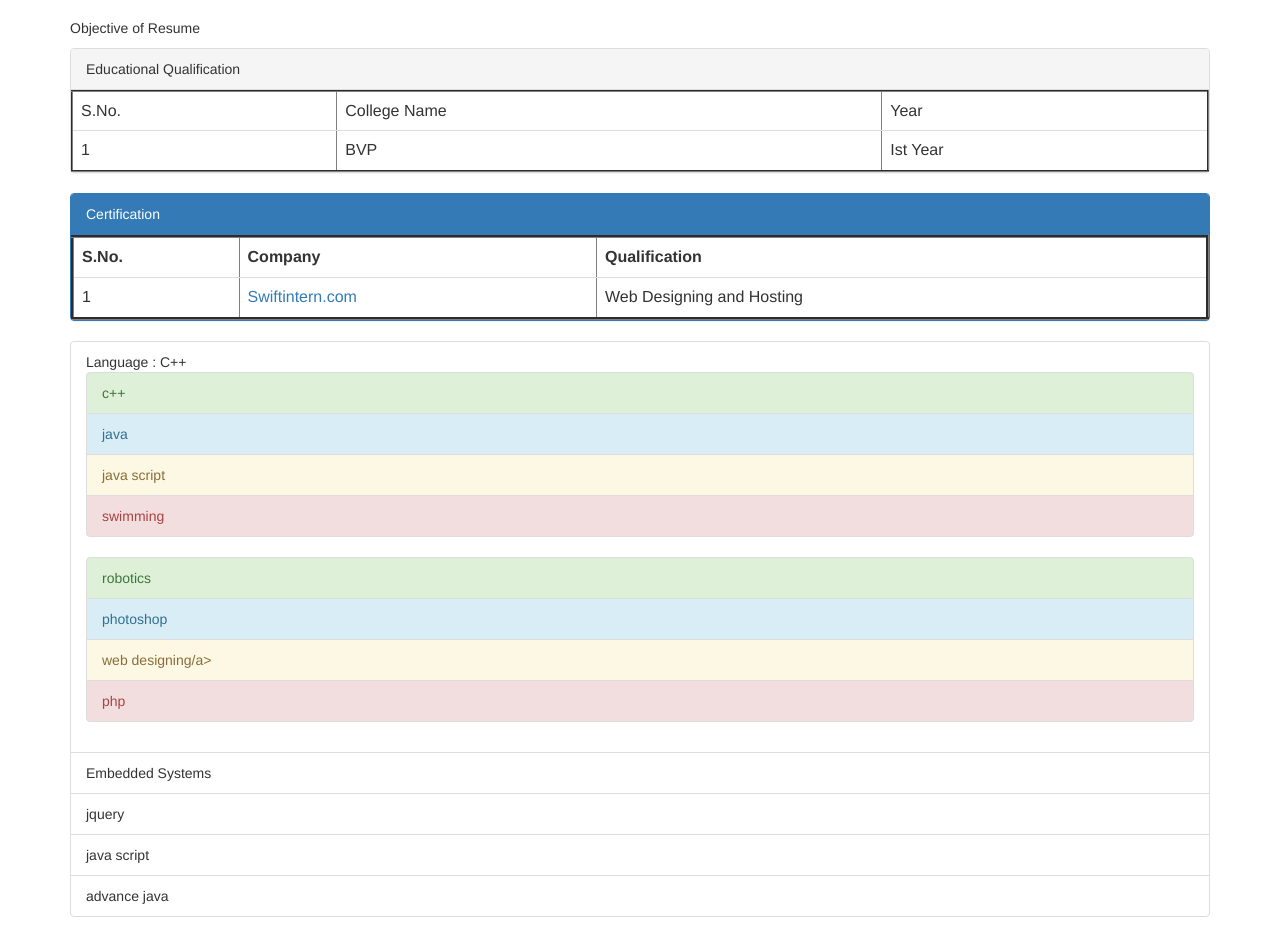
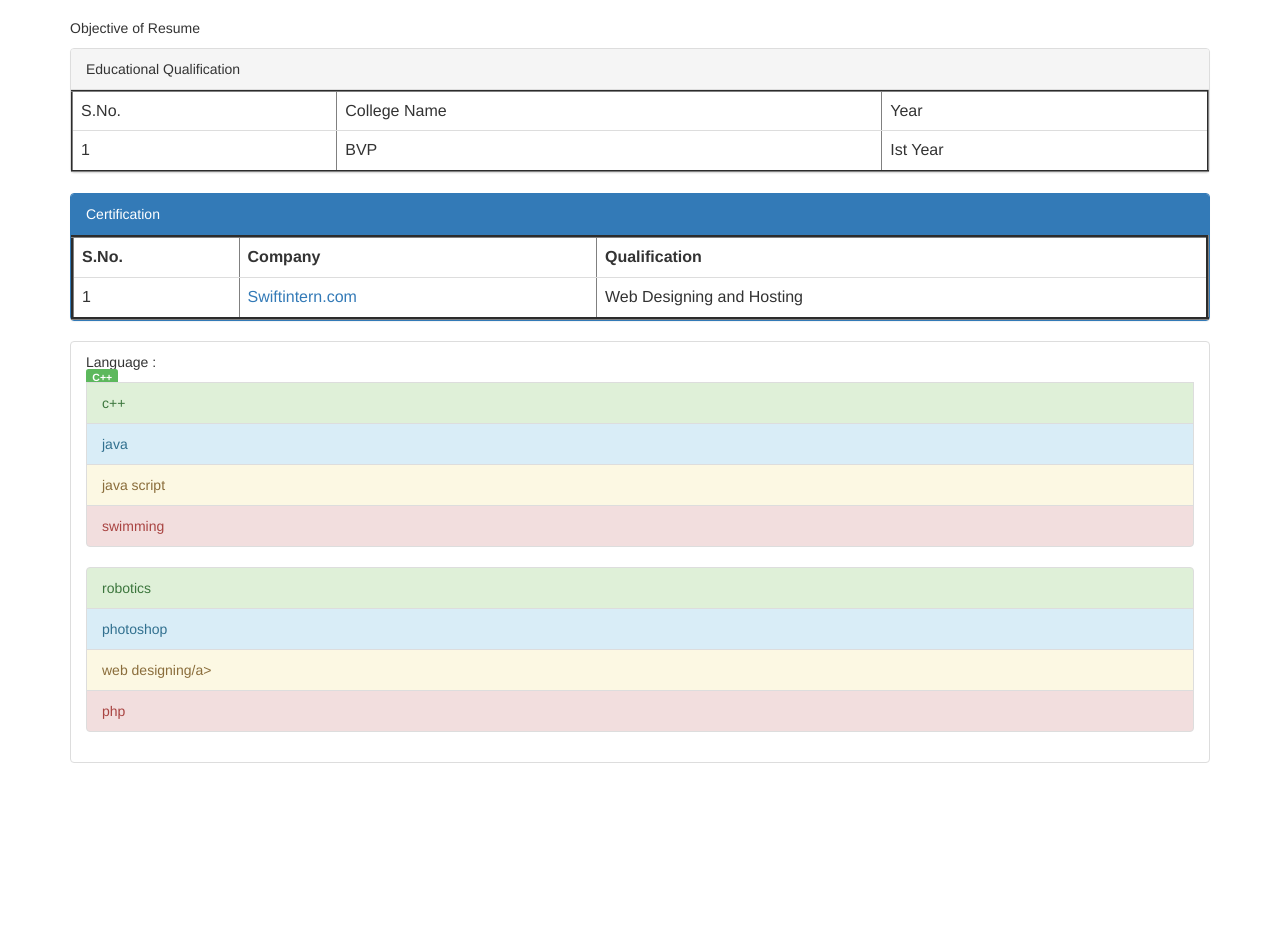
Before and after one commit to Siddhant1304/Siddhant1304.github.io, a plain HTML site: page index.html in a window 1280 px wide. Shown: the part 102-1039 px from the top of the page. After the commit the page ends 885 px from the top, so only its background shows below. Drawn offline with nearby package versions, Linux system fonts and the light colour scheme.

Commit message:
Update index.html

```diff
--- a/index.html
+++ b/index.html
@@ -49,7 +49,8 @@
 
 <!-- skills -->
 <ul class="list-group">
-  <li class="list-group-item">Language : C++<ul class="list-group">
+  <li class="list-group-item">Language : <ul class="list-group">
+  	<span class="label label-success">C++</span>
   <li class="list-group-item list-group-item-success">c++</li>
   <li class="list-group-item list-group-item-info">java</li>
   <li class="list-group-item list-group-item-warning">java script</li>
@@ -61,10 +62,8 @@
   <a href="#" class="list-group-item list-group-item-warning">web designing/a>
   <a href="#" class="list-group-item list-group-item-danger">php</a>
 </div></li>
-  <li class="list-group-item">Embedded Systems</li>
-  <li class="list-group-item">jquery</li>
-  <li class="list-group-item">java script</li>
-  <li class="list-group-item">advance java</li>
+
 </ul>
+
 </body>
 </html>
```
